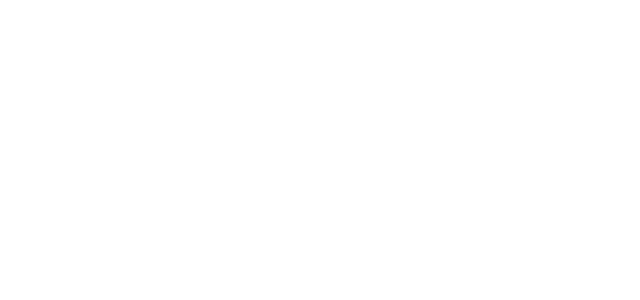
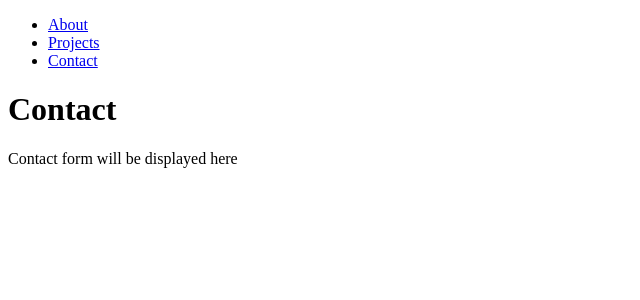
Before and after one commit to HPOGFD/reactFolio, a React (Vite) app: page /Contact in a window 1280 px wide. Before the commit this address had no page. Shown: the top 300 px of the page, without its empty margins (0-640 px from the left). Built offline with nearby package versions, Linux system fonts and the light colour scheme.

Commit message:
contact bar implemented

```diff
--- a/src/components/NavTabs.jsx
+++ b/src/components/NavTabs.jsx
@@ -10,6 +10,9 @@ function NavTabs() {
             <li>
                 <Link to="/Projects">Projects</Link>
             </li>
+            <li>
+                <Link to="/Contact">Contact</Link>
+            </li>
         </ul>
     )
 }
--- a/src/main.jsx
+++ b/src/main.jsx
@@ -1,6 +1,8 @@
 
 import About from './pages/About';
 import Projects from './pages/Projects';
+import Contact from './pages/Contact';
+
 import ReactDOM from 'react-dom/client';
 import App from './app';
 
@@ -20,6 +22,10 @@ const router = createBrowserRouter([
             {
                 path: 'Projects',
                 element: <Projects />
+            },
+            {
+                path: 'Contact',
+                element: <Contact />
             }
 ]
 }
--- /dev/null
+++ b/src/pages/Contact.jsx
@@ -0,0 +1,11 @@
+export default function Contact() {
+    console.log('About.jsx is running');
+    return (
+        <div>
+            <h1>Contact</h1>
+            <p>
+                Contact form will be displayed here
+            </p>
+        </div>
+    );
+}
```
